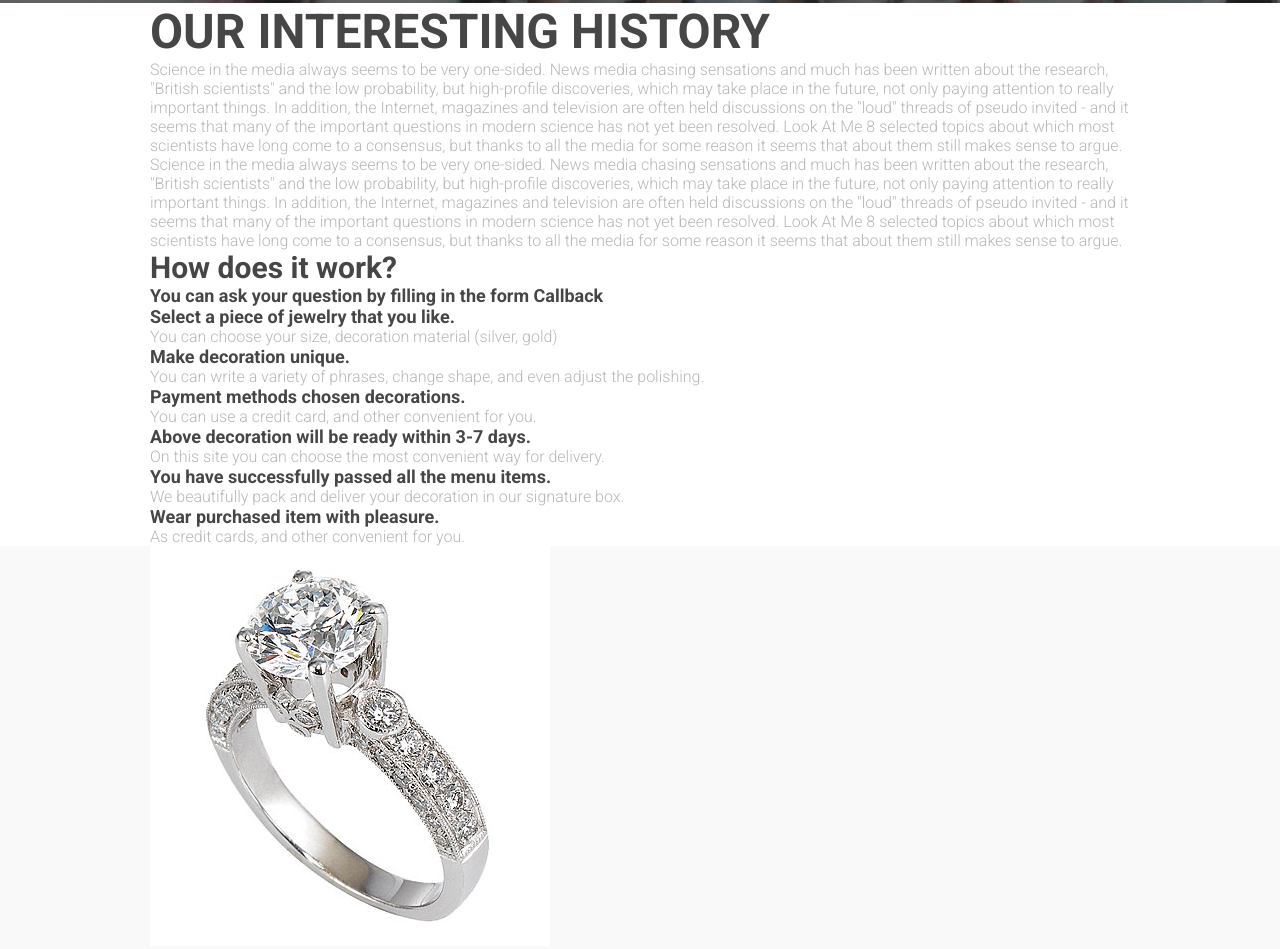
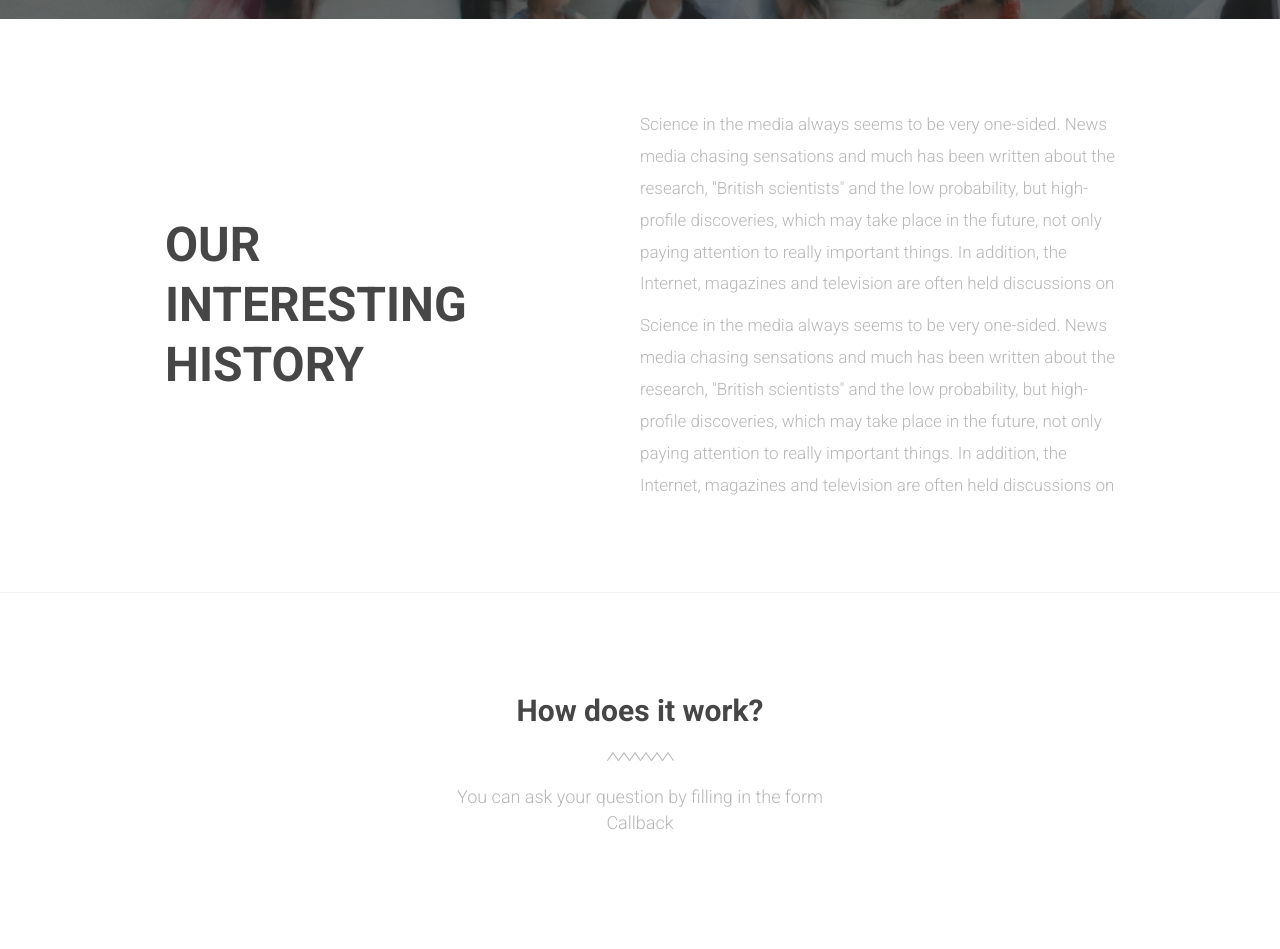
Before and after one commit to meredal/jewelrybuildout, a plain HTML site: page index.html in a window 1280 px wide. Shown: the part 764-1713 px from the top of the page. Drawn offline with Linux system fonts and the light colour scheme.

Commit message:
Sass for 2/6 sections - History and Process

```diff
--- a/index.html
+++ b/index.html
@@ -32,47 +32,55 @@
       <div id="history">
         <div class="history">
           <h2>Our Interesting History</h2>
-          <p>
-            Science in the media always seems to be very one-sided. News media chasing sensations and much has been written about the research, "British scientists" and the low probability, but high-profile discoveries, which may take place in the future, not only paying attention to really important things. In addition, the Internet, magazines and television are often held discussions on the "loud" threads of pseudo invited - and it seems that many of the important questions in modern science has not yet been resolved. Look At Me 8 selected topics about which most scientists have long come to a consensus, but thanks to all the media for some reason it seems that about them still makes sense to argue.
-          </p>
-          <p>
-            Science in the media always seems to be very one-sided. News media chasing sensations and much has been written about the research, "British scientists" and the low probability, but high-profile discoveries, which may take place in the future, not only paying attention to really important things. In addition, the Internet, magazines and television are often held discussions on the "loud" threads of pseudo invited - and it seems that many of the important questions in modern science has not yet been resolved. Look At Me 8 selected topics about which most scientists have long come to a consensus, but thanks to all the media for some reason it seems that about them still makes sense to argue.
-          </p>
+          <div class="history-paragraph">
+            <p>
+              Science in the media always seems to be very one-sided. News media chasing sensations and much has been written about the research, "British scientists" and the low probability, but high-profile discoveries, which may take place in the future, not only paying attention to really important things. In addition, the Internet, magazines and television are often held discussions on
+            </p>
+            <p>
+              Science in the media always seems to be very one-sided. News media chasing sensations and much has been written about the research, "British scientists" and the low probability, but high-profile discoveries, which may take place in the future, not only paying attention to really important things. In addition, the Internet, magazines and television are often held discussions on
+            </p>
+          </div>
         </div>
       </div>
+      <div class="span">
+        <span></span>
+      </div>
       <div id="process">
-        <h3>How does it work?</h3>
-        <h5>You can ask your question by filling in the form Callback</h5>
+        <div class="process-heading">
+          <h3>How does it work?</h3>
+          <h5>You can ask your question by filling in the form</h5>
+          <h5>Callback</h5>
+        </div>
         <ul>
-          <li>
+          <li class="store">
             <h5>Select a piece of jewelry that you like.</h5>
             <p>You can choose your size, decoration material (silver, gold)</p>
           </li>
-          <li>
+          <li class="decoration">
             <h5>Make decoration unique.</h5>
             <p>You can write a variety of phrases, change shape, and even adjust the polishing.</p>
           </li>
-          <li>
+          <li class="payment">
             <h5>Payment methods chosen decorations.</h5>
             <p>You can use a credit card, and other convenient for you.</p>
           </li>
-          <li>
+          <li class="calendar">
             <h5>Above decoration will be ready within 3-7 days.</h5>
             <p>On this site you can choose the most convenient way for delivery.</p>
           </li>
-          <li>
+          <li class="thumbs-up">
             <h5>You have successfully passed all the menu items.</h5>
             <p>We beautifully pack and deliver your decoration in our signature box.</p>
           </li>
-          <li>
+          <li class="heart">
             <h5>Wear purchased item with pleasure.</h5>
             <p>As credit cards, and other convenient for you.</p>
           </li>
         </ul>
       </div>
       <div id="work">
+        <img src="/images/ring.jpg" alt="Diamond Ring" />
         <div class="work">
-          <img src="/images/ring.jpg" alt="Diamond Ring" />
           <h3>Mercury</h3>
           <h5>Movie buff Tony Chou (Tony Zhou) published in his Vimeo video review with an analysis of the demonstration set of SMS and other text messages in modern cinema.</h5>
           <button type="button" name="button" class="learn-more-btn">Learn more.</button>
--- a/styles.scss
+++ b/styles.scss
@@ -36,7 +36,7 @@ h6, p {
 }
 
 h1 {
-  font-size: 60px;
+  font-size: 58px;
   text-transform: uppercase;
   color: #fff;
   line-height: 1;
@@ -69,7 +69,7 @@ h6 {
 }
 
 p {
-  font-size: 16px;
+  font-size: 17px;
 }
 
 button {
@@ -95,6 +95,9 @@ button {
   width: 100%;
   padding-bottom: 216px;
   .header {
+    h4, h1, button, .decoration-btn {
+      margin-left: 20px;
+    }
     h4 {
       padding-top: 33px;
       display: inline-block;
@@ -107,7 +110,7 @@ button {
     }
     ul {
       display: inline-block;
-      margin-left: 330px;
+      margin-left: 317px;
     }
     li {
       display: inline-block;
@@ -139,15 +142,110 @@ button {
 }
 
 #history {
+  .history {
+    padding: 80px 0;
+    h2 {
+      max-width: 300px;
+      line-height: 1.25;
+      display: inline-block;
+      width: 45%;
+      margin: 0 171px 0 15px;
+      vertical-align: middle;
+    }
+    .history-paragraph {
+      display: inline-block;
+      width: 49%;
+      vertical-align: middle;
+      p {
+        margin: 10px 0;
+        line-height: 1.875;
+      }
+    }
+  }
+}
+
+.span {
+  width: 100%;
+  height: 1px;
+  background-color: #f1f1f1;
 }
 
 #process {
+  padding: 100px 0;
+  background-image: url(/images/zigzag.png);
+  background-repeat: no-repeat;
+  background-position: center 159px;
+  .process-heading {
+    text-align: center;
+    h3 {
+      padding-bottom: 53px;
+    }
+    h5 {
+      font-weight: 300;
+      color: #b7b7b7;
+      padding-top: 5px;
+    }
+  }
+  ul {
+    max-width: 980px;
+    padding-top: 124px;
+  }
+  li {
+    width: 33%;
+    display: inline-block;
+    max-width: 250px;
+    padding-right: 69px;
+    padding-bottom: 74px;
+    &.store {
+      background-image: url(/images/store-icon.png);
+      background-repeat: no-repeat;
+      background-position: top left;
+    }
+    &.decoration {
+      background-image: url(/images/decoration-icon.png);
+      background-repeat: no-repeat;
+      background-position: top left;
+    }
+    &.payment {
+      background-image: url(/images/payment-icon.png);
+      background-repeat: no-repeat;
+      background-position: top left;
+    }
+    &.calendar {
+      background-image: url(/images/calendar-icon.png);
+      background-repeat: no-repeat;
+      background-position: top left;
+    }
+    &.thumbs-up {
+      background-image: url(/images/thumbs-up-icon.png);
+      background-repeat: no-repeat;
+      background-position: top left;
+    }
+    &.heart {
+      background-image: url(/images/heart-icon.png);
+      background-repeat: no-repeat;
+      background-position: top left;
+    }
+    h5 {
+      padding-top: 90px;
+    }
+    p {
+      padding-top: 30px;
+    }
+  }
 }
 
 #work {
   background-color: #faf9f9;
+  padding: 110px 0;
   .work {
-
+    img, h3, h5 {
+      display: inline-block;
+    }
+    h5 {
+      max-width: 400px;
+      width: 50%;
+    }
   }
 }
 
```
Also changed, not shown: images/zigzag.png (added), styles.css, 1 other file.
